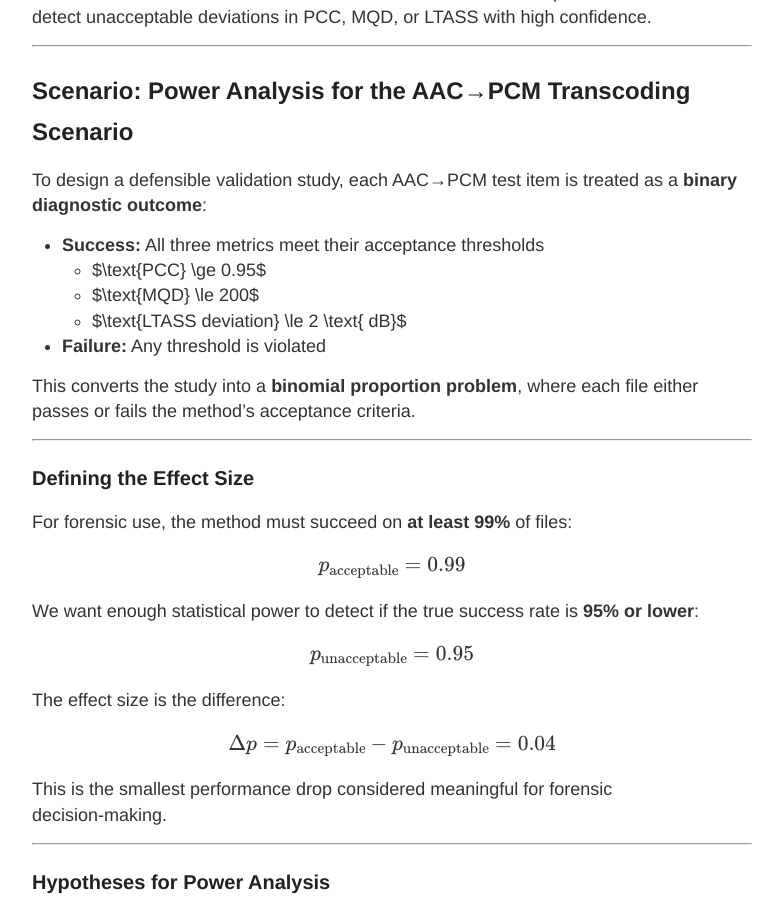
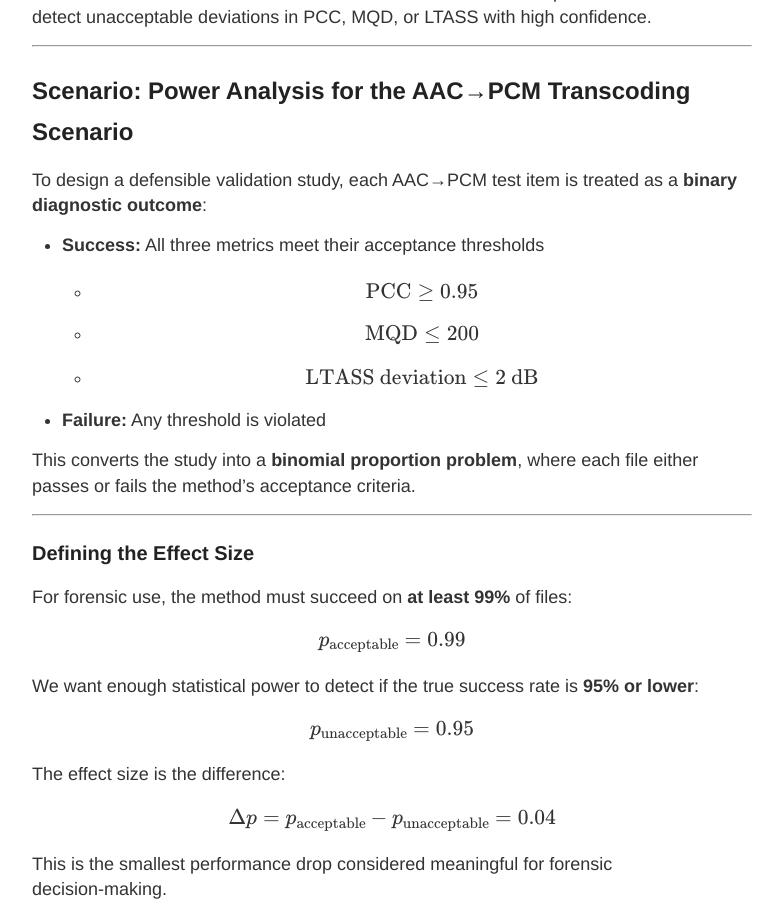
Before and after one commit to ronin4n6labs/Ronin4n6Labs.github.io, a Jekyll site: the page built from _posts/2026-03-16-beyond-the-button-method-validation-3-and-4.md, in a window 1280 px wide and 900 px high, scrolled down 8625 px. Shown: the whole window, without its empty margins (248-1031 px from the left). Built offline with Jekyll 4.4.1, drawn with Linux system fonts in a browser that asks for light colours.

```diff
--- a/_posts/2026-03-16-beyond-the-button-method-validation-3-and-4.md
+++ b/_posts/2026-03-16-beyond-the-button-method-validation-3-and-4.md
@@ -163,9 +163,9 @@ Power analysis addresses the **probability** of detecting a meaningful effect. I
 To design a defensible validation study, each AAC→PCM test item is treated as a **binary diagnostic outcome**:
 
 - **Success:** All three metrics meet their acceptance thresholds
-  - $\text{PCC} \ge 0.95$
-  - $\text{MQD} \le 200$
-  - $\text{LTASS deviation} \le 2 \text{ dB}$
+  - $$\text{PCC} \ge 0.95$$
+  - $$\text{MQD} \le 200$$
+  - $$\text{LTASS deviation} \le 2 \text{ dB}$$
 
 - **Failure:** Any threshold is violated
 
```
